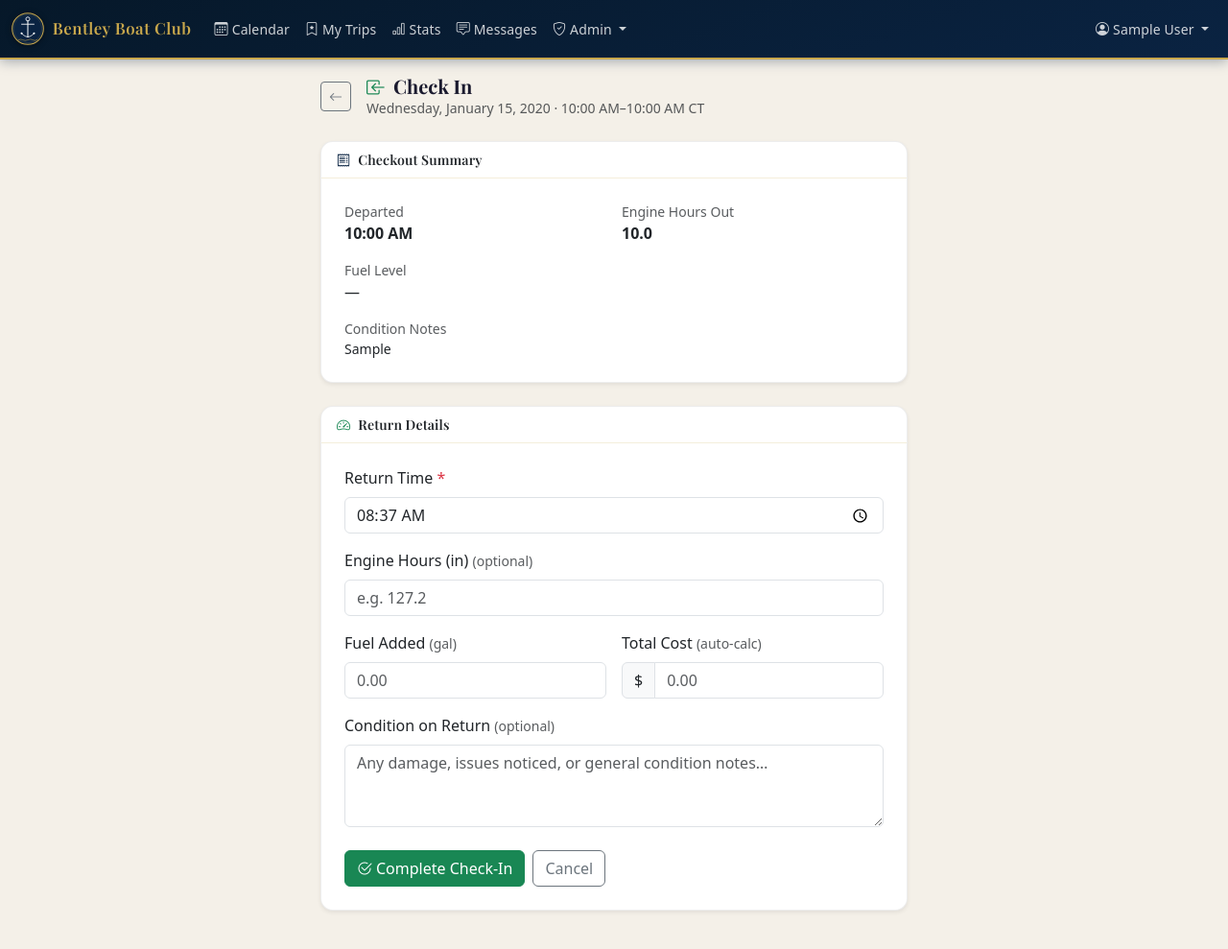
After one commit to richardahasting/FleetNests, a Flask app: page /trips/1/checkin in a window 1280 px wide. The commit adds this page. Shown: the whole page at 96% size. Run offline with Flask 3, Linux system fonts and the light colour scheme; the visitor is signed in with stand-in values (Sample User, id 1); a database or web service that is not in the repository returns one stand-in record (values such as "Sample title"); some libraries are stand-ins or nearby versions.

Commit message:
Add trip log checkout/check-in lifecycle feature
Introduces a structured two-phase trip record tied to each reservation:
captain's safety checklist at departure, engine hours and fuel level on
checkout, and hours/fuel/condition captured on return with auto-mirror
to fuel_log. Admin Trip Logs view shows all records with hours-used
calculation and status badges.

Co-Authored-By: Claude Sonnet 4.6 <noreply@anthropic.com>

```diff
--- a/app.py
+++ b/app.py
@@ -236,11 +236,15 @@ def register_routes(app: Flask):
         data = models.get_user_reservations(user["id"])
         waitlist = models.get_user_waitlist(user["id"])
         ical_token = models.get_or_create_ical_token(user["id"])
+        tlogs = models.get_trip_logs_for_user(user["id"])
+        trip_logs_map = {tlog["res_id"]: tlog for tlog in tlogs}
         return render_template("my_reservations.html",
                                upcoming=data["upcoming"],
                                past=data["past"],
                                waitlist=waitlist,
-                               ical_token=ical_token)
+                               ical_token=ical_token,
+                               trip_logs_map=trip_logs_map,
+                               today=date.today())
 
     # -- Stats -----------------------------------------------------------
 
@@ -621,6 +625,98 @@ def register_routes(app: Flask):
         token = models.get_or_create_ical_token(user["id"])
         return render_template("ical_token.html", token=token)
 
+    # -- Trip Log (Checkout / Check-in) -----------------------------------
+
+    @app.route("/trips/<int:res_id>/checkout", methods=["GET", "POST"])
+    @auth.login_required
+    def trip_checkout(res_id: int):
+        user = auth.current_user()
+        res = models.get_reservation_by_id(res_id)
+        if not res:
+            abort(404)
+        if not user["is_admin"] and res["user_id"] != user["id"]:
+            abort(403)
+        if res["date"] != date.today():
+            flash("Check-out is only available on the day of your reservation.", "warning")
+            return redirect(url_for("my_reservations"))
+        trip_log = models.get_trip_log(res_id)
+        if trip_log:
+            flash("Check-out already recorded for this reservation.", "info")
+            return redirect(url_for("my_reservations"))
+
+        if request.method == "POST":
+            time_str    = request.form.get("checkout_time", "").strip()
+            hours_str   = request.form.get("motor_hours_out", "").strip()
+            fuel_level  = request.form.get("fuel_level_out", "").strip()
+            condition   = request.form.get("condition_out", "").strip()[:500]
+            checklist   = [int(x) for x in request.form.getlist("checklist") if x.isdigit()]
+            try:
+                checkout_dt = datetime.fromisoformat(f"{res['date'].isoformat()}T{time_str}")
+                hours_out   = float(hours_str) if hours_str else None
+                models.create_checkout(res_id, user["id"], checkout_dt,
+                                       hours_out, fuel_level or None, condition, checklist)
+                models.log_action(user["id"], "trip_checkout", "reservation", res_id,
+                                  {"fuel_level": fuel_level, "checklist_count": len(checklist)})
+                flash("Check-out recorded. Have a great trip!", "success")
+                return redirect(url_for("my_reservations"))
+            except (ValueError, KeyError) as ex:
+                flash(f"Invalid input: {ex}", "danger")
+
+        now_time = datetime.now(CENTRAL).strftime("%H:%M")
+        return render_template("checkout.html", res=res, trip_log=None,
+                               CAPTAIN_CHECKLIST=models.CAPTAIN_CHECKLIST,
+                               CHECKLIST_CATEGORIES=models.CHECKLIST_CATEGORIES,
+                               FUEL_LEVELS=models.FUEL_LEVELS,
+                               now_time=now_time)
+
+    @app.route("/trips/<int:res_id>/checkin", methods=["GET", "POST"])
+    @auth.login_required
+    def trip_checkin(res_id: int):
+        user = auth.current_user()
+        res = models.get_reservation_by_id(res_id)
+        if not res:
+            abort(404)
+        trip_log = models.get_trip_log(res_id)
+        if not trip_log:
+            flash("No check-out found for this reservation.", "warning")
+            return redirect(url_for("my_reservations"))
+        if not user["is_admin"] and trip_log["user_id"] != user["id"]:
+            abort(403)
+
+        if request.method == "POST":
+            time_str      = request.form.get("checkin_time", "").strip()
+            hours_str     = request.form.get("motor_hours_in", "").strip()
+            gallons_str   = request.form.get("fuel_added_gallons", "").strip()
+            cost_str      = request.form.get("fuel_added_cost", "").strip()
+            condition     = request.form.get("condition_in", "").strip()[:500]
+            try:
+                checkin_dt  = datetime.fromisoformat(f"{res['date'].isoformat()}T{time_str}")
+                hours_in    = float(hours_str) if hours_str else None
+                gallons     = float(gallons_str) if gallons_str else None
+                cost        = float(cost_str) if cost_str else None
+                models.update_checkin(res_id, checkin_dt, hours_in, gallons, cost, condition)
+                if gallons and gallons > 0:
+                    models.create_fuel_entry(user["id"], res_id, res["date"],
+                                             gallons, None, cost,
+                                             "Auto-logged from trip check-in")
+                models.log_action(user["id"], "trip_checkin", "reservation", res_id,
+                                  {"hours_in": hours_in, "fuel_gallons": gallons})
+                flash("Check-in complete. Welcome back!", "success")
+                return redirect(url_for("my_reservations"))
+            except (ValueError, KeyError) as ex:
+                flash(f"Invalid input: {ex}", "danger")
+
+        now_time = datetime.now(CENTRAL).strftime("%H:%M")
+        return render_template("checkin.html", res=res, trip_log=trip_log,
+                               FUEL_LEVELS=models.FUEL_LEVELS,
+                               now_time=now_time)
+
+    @app.route("/admin/trip-logs")
+    @auth.admin_required
+    def admin_trip_logs():
+        logs = models.get_all_trip_logs()
+        return render_template("admin/trip_logs.html", logs=logs)
+
 
 # ---------------------------------------------------------------------------
 # Entry point
--- a/templates/base.html
+++ b/templates/base.html
@@ -60,6 +60,7 @@
             <li><hr class="dropdown-divider"></li>
             <li><a class="dropdown-item" href="{{ url_for('admin_incidents') }}"><i class="bi bi-exclamation-triangle me-1"></i>Incidents</a></li>
             <li><a class="dropdown-item" href="{{ url_for('admin_fuel') }}"><i class="bi bi-fuel-pump me-1"></i>Fuel Log</a></li>
+            <li><a class="dropdown-item" href="{{ url_for('admin_trip_logs') }}"><i class="bi bi-journal-bookmark me-1"></i>Trip Logs</a></li>
             <li><hr class="dropdown-divider"></li>
             <li><a class="dropdown-item" href="{{ url_for('admin_audit_log') }}"><i class="bi bi-journal-text me-1"></i>Audit Log</a></li>
             <li><a class="dropdown-item" href="{{ url_for('admin_export_csv') }}"><i class="bi bi-download me-1"></i>Export CSV</a></li>
--- /dev/null
+++ b/templates/checkin.html
@@ -0,0 +1,148 @@
+{% extends "base.html" %}
+{% block title %}Check In — Bentley Boat Club{% endblock %}
+
+{% block content %}
+<div class="row justify-content-center">
+  <div class="col-12 col-md-8 col-lg-6">
+
+    <div class="d-flex align-items-center mb-4">
+      <a href="{{ url_for('my_reservations') }}" class="btn btn-sm btn-outline-secondary me-3">
+        <i class="bi bi-arrow-left"></i>
+      </a>
+      <div>
+        <h5 class="mb-0 fw-bold">
+          <i class="bi bi-box-arrow-in-left me-2 text-success"></i>Check In
+        </h5>
+        <div class="text-muted small">
+          {{ res.date.strftime('%A, %B %d, %Y') }}
+          &middot;
+          {{ res.start_time.strftime('%-I:%M %p') }}–{{ res.end_time.strftime('%-I:%M %p') }} CT
+        </div>
+      </div>
+    </div>
+
+    {# ---- Checkout Summary ---- #}
+    <div class="card border-0 shadow-sm mb-4">
+      <div class="card-header bg-transparent fw-semibold">
+        <i class="bi bi-receipt me-2 text-club-blue"></i>Checkout Summary
+      </div>
+      <div class="card-body p-4">
+        <div class="row g-3">
+          <div class="col-6">
+            <div class="text-muted small">Departed</div>
+            <div class="fw-semibold">
+              {% if trip_log.checkout_time %}
+                {{ trip_log.checkout_time.strftime('%-I:%M %p') }}
+              {% else %}—{% endif %}
+            </div>
+          </div>
+          <div class="col-6">
+            <div class="text-muted small">Engine Hours Out</div>
+            <div class="fw-semibold">
+              {% if trip_log.motor_hours_out is not none %}
+                {{ "%.1f"|format(trip_log.motor_hours_out) }}
+              {% else %}—{% endif %}
+            </div>
+          </div>
+          <div class="col-6">
+            <div class="text-muted small">Fuel Level</div>
+            <div>
+              {% if trip_log.fuel_level_out and trip_log.fuel_level_out in FUEL_LEVELS %}
+                {% set label, color = FUEL_LEVELS[trip_log.fuel_level_out] %}
+                <span class="badge bg-{{ color }} text-{{ 'dark' if color == 'warning' else 'white' }}">
+                  {{ label }}
+                </span>
+              {% else %}—{% endif %}
+            </div>
+          </div>
+          <div class="col-12">
+            <div class="text-muted small">Condition Notes</div>
+            <div class="small">{{ trip_log.condition_out or '—' }}</div>
+          </div>
+        </div>
+      </div>
+    </div>
+
+    {# ---- Return Details ---- #}
+    <div class="card border-0 shadow-sm mb-4">
+      <div class="card-header bg-transparent fw-semibold">
+        <i class="bi bi-speedometer2 me-2 text-success"></i>Return Details
+      </div>
+      <div class="card-body p-4">
+        <form method="post" id="checkinForm">
+
+          <div class="mb-3">
+            <label class="form-label">Return Time <span class="text-danger">*</span></label>
+            <input type="time" class="form-control" name="checkin_time"
+                   value="{{ now_time }}" required>
+          </div>
+
+          <div class="mb-3">
+            <label class="form-label">Engine Hours (in) <small class="text-muted">(optional)</small></label>
+            <input type="number" class="form-control" name="motor_hours_in"
+                   id="hoursIn" min="0" step="0.1"
+                   placeholder="e.g. 127.2">
+            {% if trip_log.motor_hours_out is not none %}
+            <div class="form-text" id="hoursUsed"></div>
+            {% endif %}
+          </div>
+
+          <div class="row g-3 mb-3">
+            <div class="col-6">
+              <label class="form-label">Fuel Added <small class="text-muted">(gal)</small></label>
+              <input type="number" class="form-control" name="fuel_added_gallons"
+                     id="gallons" min="0" step="0.01" placeholder="0.00">
+            </div>
+            <div class="col-6">
+              <label class="form-label">Total Cost <small class="text-muted">(auto-calc)</small></label>
+              <div class="input-group">
+                <span class="input-group-text">$</span>
+                <input type="number" class="form-control" name="fuel_added_cost"
+                       id="fuelCost" min="0" step="0.01" placeholder="0.00">
+              </div>
+            </div>
+          </div>
+
+          <div class="mb-4">
+            <label class="form-label">Condition on Return <small class="text-muted">(optional)</small></label>
+            <textarea class="form-control" name="condition_in" rows="3"
+                      placeholder="Any damage, issues noticed, or general condition notes…"></textarea>
+          </div>
+
+          <div class="d-flex gap-2">
+            <button type="submit" class="btn btn-success">
+              <i class="bi bi-check2-circle me-1"></i>Complete Check-In
+            </button>
+            <a href="{{ url_for('my_reservations') }}" class="btn btn-outline-secondary">Cancel</a>
+          </div>
+
+        </form>
+      </div>
+    </div>
+
+  </div>
+</div>
+{% endblock %}
+
+{% block scripts %}
+<script>
+{% if trip_log.motor_hours_out is not none %}
+const hoursOut = {{ trip_log.motor_hours_out }};
+const hoursIn  = document.getElementById('hoursIn');
+const hoursUsed = document.getElementById('hoursUsed');
+
+hoursIn.addEventListener('input', function () {
+  const val = parseFloat(this.value);
+  if (!isNaN(val) && val >= hoursOut) {
+    hoursUsed.textContent = (val - hoursOut).toFixed(1) + ' hours used';
+    hoursUsed.className = 'form-text text-success';
+  } else if (!isNaN(val)) {
+    hoursUsed.textContent = 'Hours in must be ≥ hours out (' + hoursOut.toFixed(1) + ')';
+    hoursUsed.className = 'form-text text-danger';
+  } else {
+    hoursUsed.textContent = '';
+  }
+});
+{% endif %}
+</script>
+{% endblock %}
```
Also changed, not shown: init_db.sql (+19 -0 lines), models.py (+92 -0 lines), templates/admin/trip_logs.html (added, +95 -0 lines), templates/checkout.html (added, +158 -0 lines), templates/my_reservations.html (+16 -0 lines).
